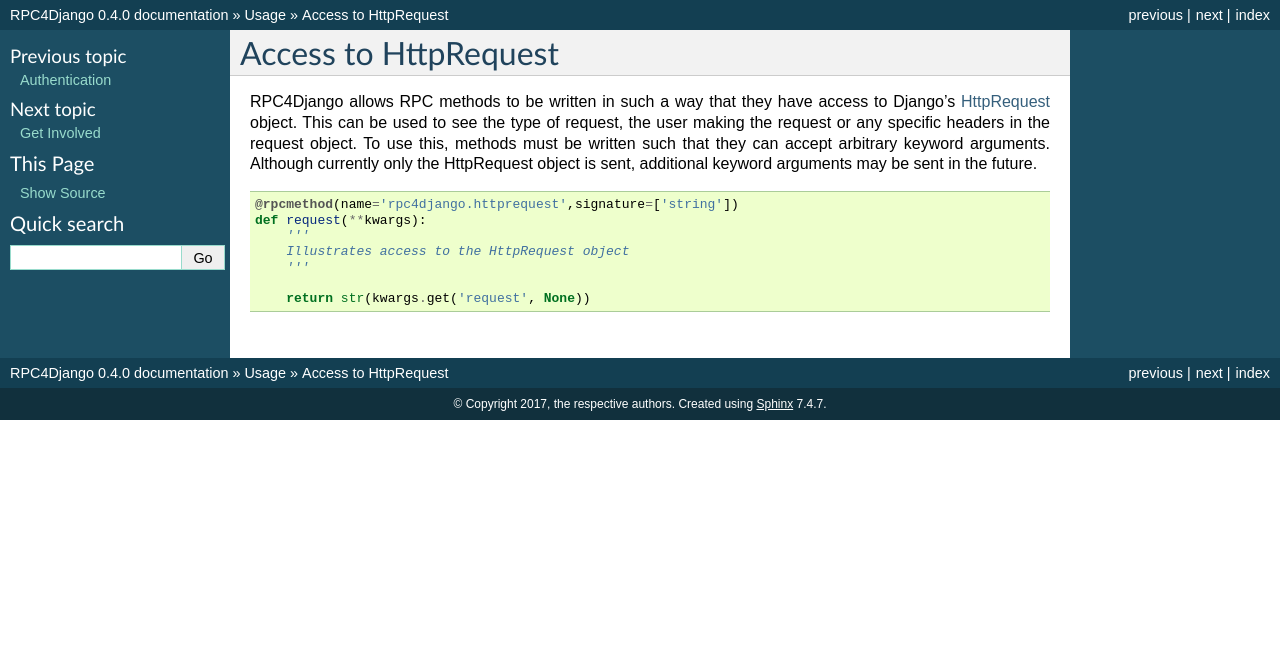
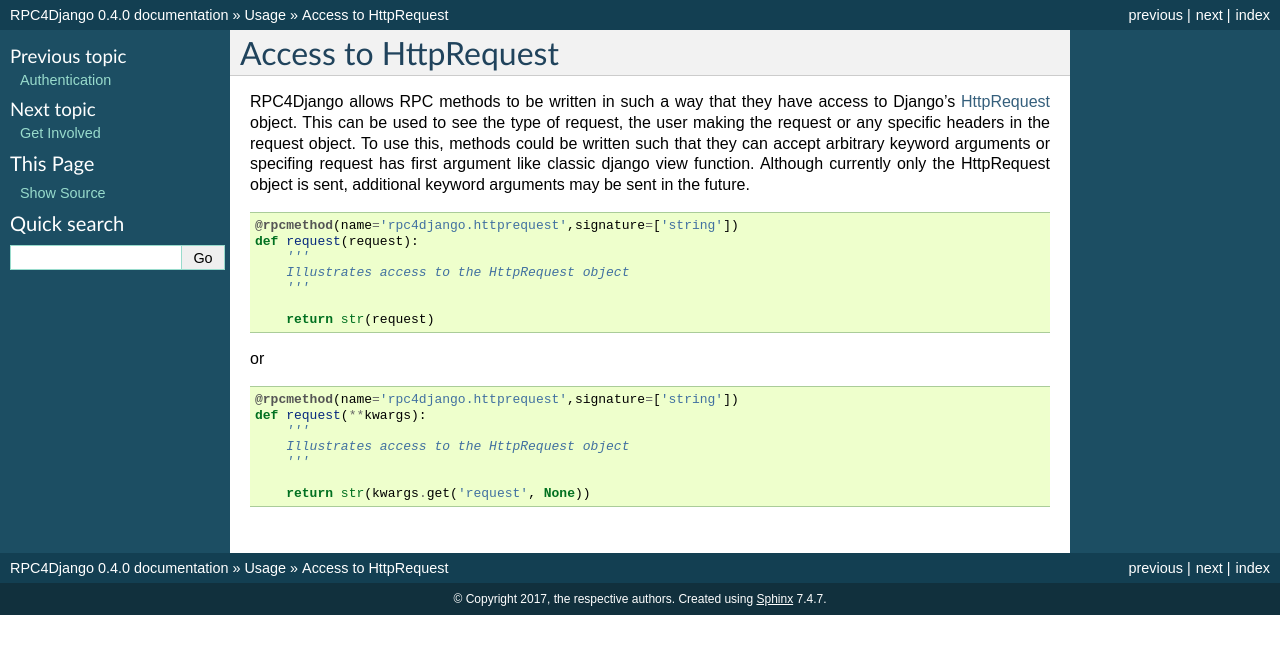
Before and after one commit to rpc4django/rpc4django, a Sphinx documentation site: the page built from docs/usage/request.txt, in a window 1280 px wide. Shown: the top 654 px of the page. Built offline with Sphinx 7.4.7, drawn with Linux system fonts in a browser that asks for light colours.

Commit message:
Update request.txt

```diff
--- a/docs/usage/request.txt
+++ b/docs/usage/request.txt
@@ -4,12 +4,25 @@
 RPC4Django allows RPC methods to be written in such a way that they have
 access to Django's HttpRequest_ object. This can be used
 to see the type of request, the user making the request or any specific
-headers in the request object. To use this, methods must be written such
-that they can accept arbitrary
-keyword arguments. Although currently only the HttpRequest object is sent,
+headers in the request object. To use this, methods could be written such
+that they can accept arbitrary keyword arguments or
+specifing request has first argument like classic django view function.
+Although currently only the HttpRequest object is sent,
 additional keyword arguments may be sent in the future.
 
 .. _HttpRequest: http://docs.djangoproject.com/en/dev/ref/request-response/
+
+::
+
+ @rpcmethod(name='rpc4django.httprequest',signature=['string'])
+ def request(request):
+     '''
+     Illustrates access to the HttpRequest object
+     '''
+
+     return str(request)
+
+or
 
 ::
 
```
